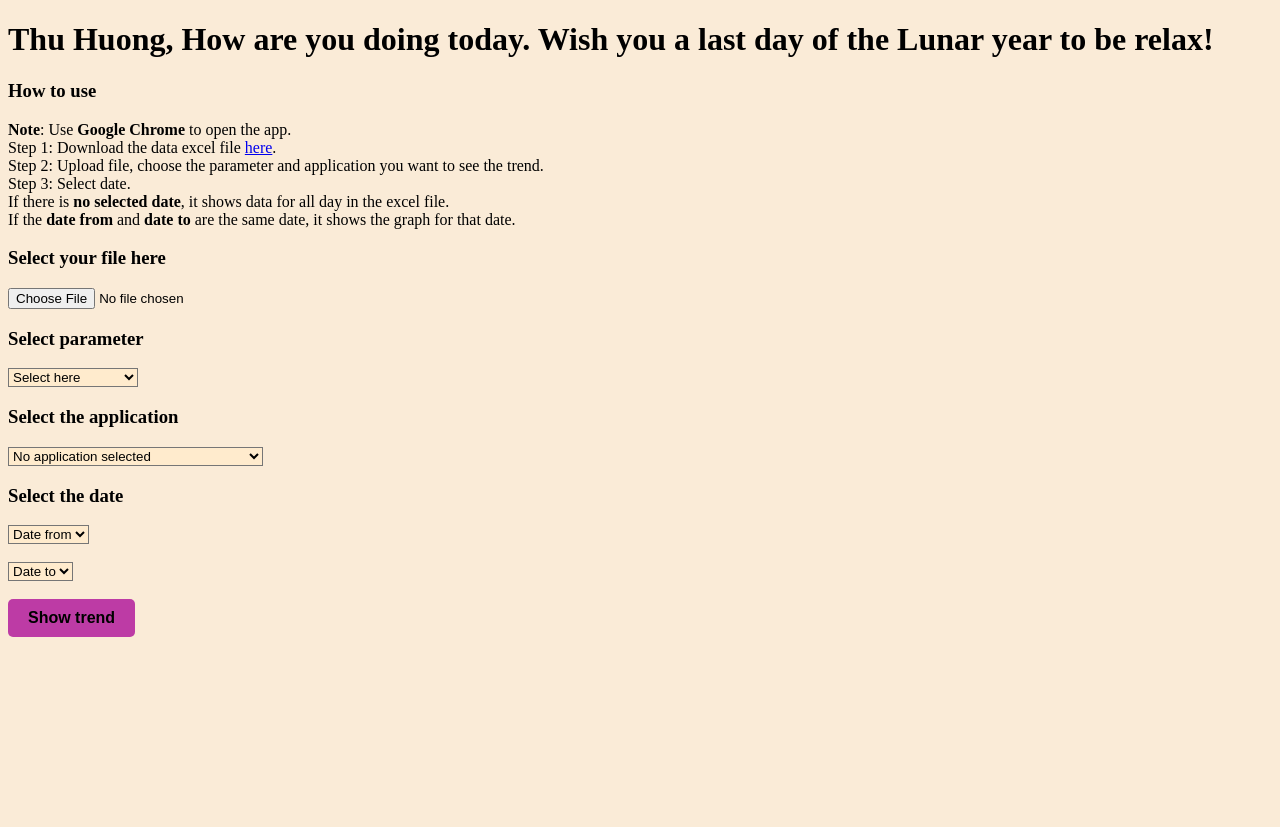
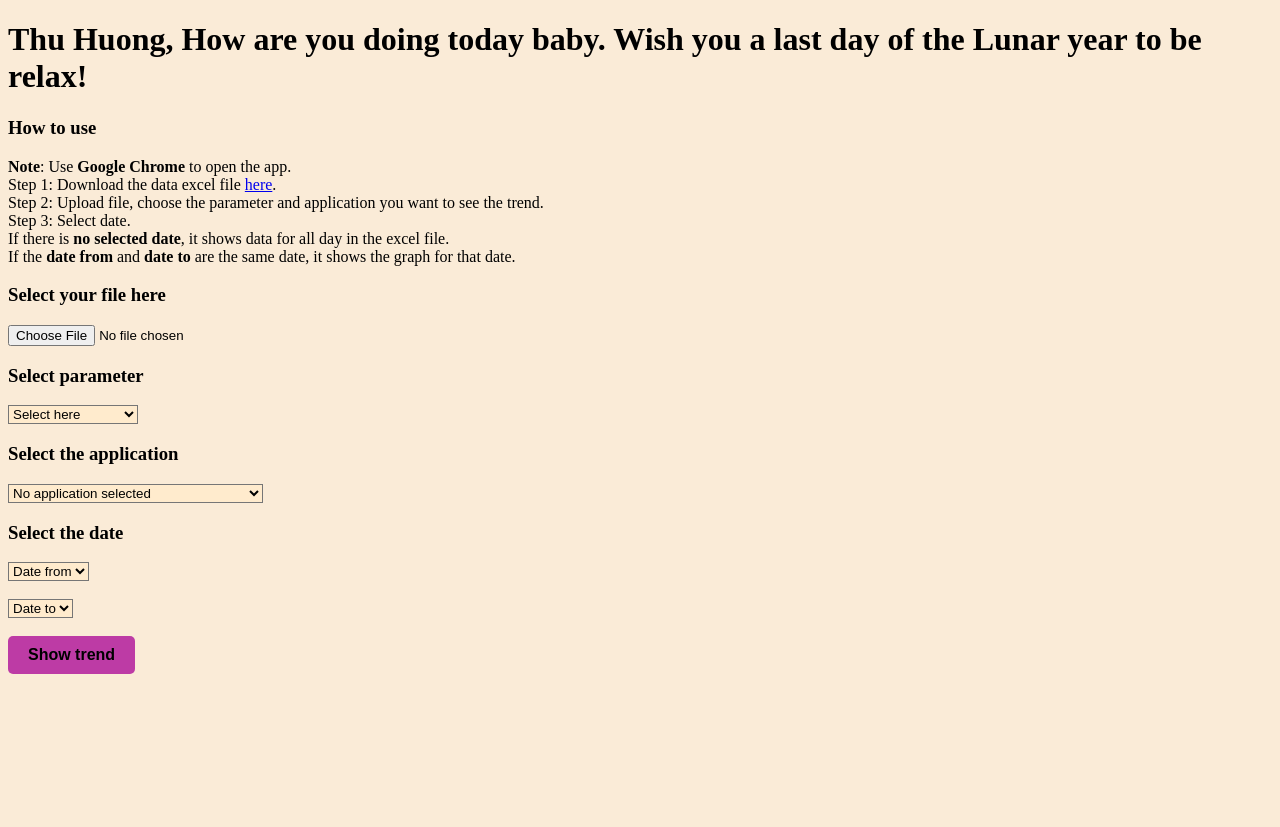
Before and after one commit to gemmy94/graph-trend-app, a website with bundled scripts: page index.html in a window 1280 px wide. Before the commit the page ends 800 px from the top, so only its background shows below. Built offline with nearby package versions, Linux system fonts and the light colour scheme.

Commit message:
Just for fun 4

```diff
--- a/index.html
+++ b/index.html
@@ -12,7 +12,7 @@
     <script src="https://cdnjs.cloudflare.com/ajax/libs/xlsx/0.18.5/xlsx.full.min.js"></script>
     <script src="https://cdnjs.cloudflare.com/ajax/libs/Chart.js/2.9.4/Chart.js"></script>
 
-    <h1>Thu Huong, How are you doing today. Wish you a last day of the Lunar year to be relax!</h1>
+    <h1>Thu Huong, How are you doing today baby. Wish you a last day of the Lunar year to be relax!</h1>
 
     <h3>How to use</h3>
     <p>
```
